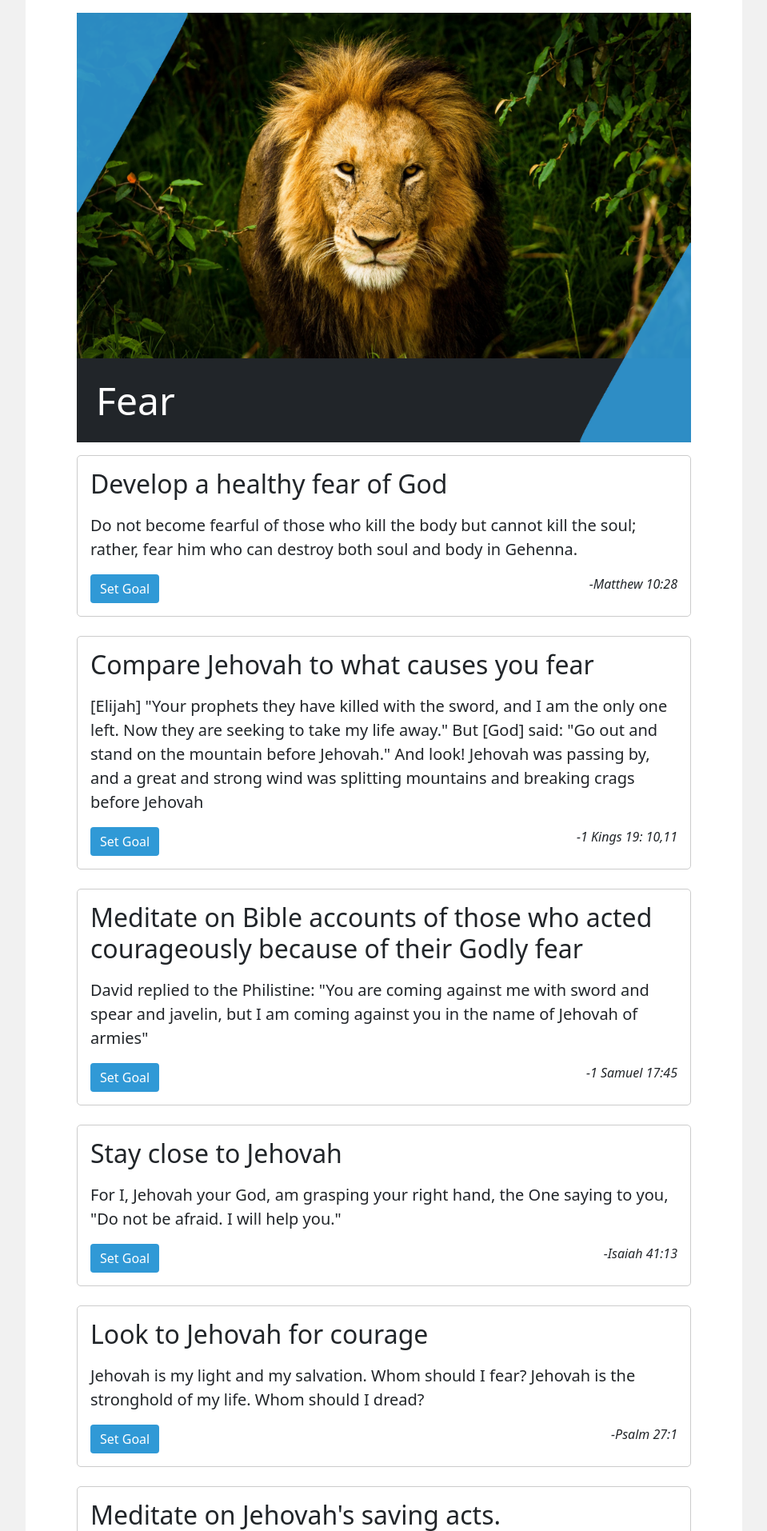
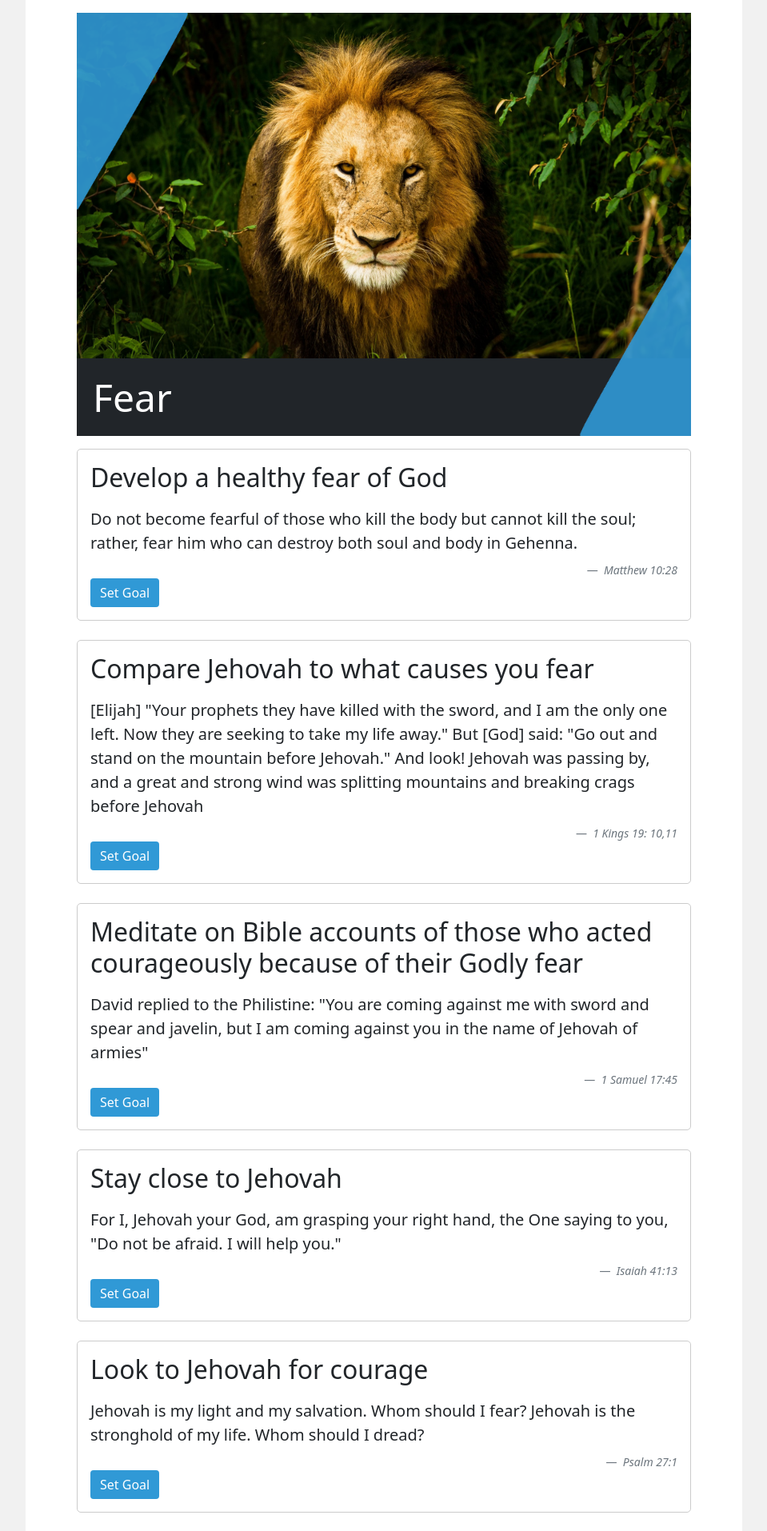
Before and after one commit to markinjamaica/therapy, a Django app: page /fear in a window 1280 px wide. Shown: the part 58-1972 px from the top of the page at 80% size, without its empty margins (160-1119 px from the left). Run offline with Django 3.2, Linux system fonts and the light colour scheme.

Commit message:
change format citation container

```diff
--- a/biblehelp/static/styles.css
+++ b/biblehelp/static/styles.css
@@ -153,8 +153,14 @@ nav {
     padding-bottom: 0.3em;
 }
 .citation-container {
-    display: flex;
+    /* display: flex; */
     justify-content: space-between;
+}
+.citation-container a {
+    display: block;
+}
+.citation-container figcaption {
+    padding-bottom: 16px;
 }
 
 /***** bible.html *****/
@@ -275,6 +281,14 @@ nav {
         font-size: 1.5rem;
     }
 }
+@media (min-width: 350px) {
+    .citation-container a {
+        display: inline-block;
+    }
+    .citation-container figcaption {
+        padding-bottom: 0;
+    }
+}
 
 @media (min-width: 768px) {
     body {
@@ -293,7 +307,7 @@ nav {
     }
     .emotion-heading {
         font-size: 3rem;
-        padding: 1.5rem;
+        padding: 1.25rem;
     }
 }
 @media (min-width: 992px) {
--- a/biblehelp/templates/emotion.html
+++ b/biblehelp/templates/emotion.html
@@ -20,15 +20,25 @@
                 {{ item.scripture_text }}
             </blockquote>
             <div class="citation-container">
-                <!-- working on this -->
+                <figcaption class="blockquote-footer">
+                    <cite>{{ item.cite }}</cite>
+                </figcaption>
                 <a
                     href="{% url 'set' item.topic|lower item.id %}?next={{ request.path }}"
                     class="btn btn-primary set-goal"
                     >Set Goal</a
                 >
-                <cite>-{{ item.cite }}</cite>
             </div>
         </section>
+
+        <!-- <figure class="index-quote">
+            <blockquote class="blockquote">
+                <p>We are bringing every thought into captivity to make it obedient to the Christ.</p>
+            </blockquote>
+            <figcaption class="blockquote-footer">
+                <cite>2 Corinthians 10:5</cite>
+            </figcaption>
+        </figure> -->
         {% endfor %}
     </div>
 </main>
```
